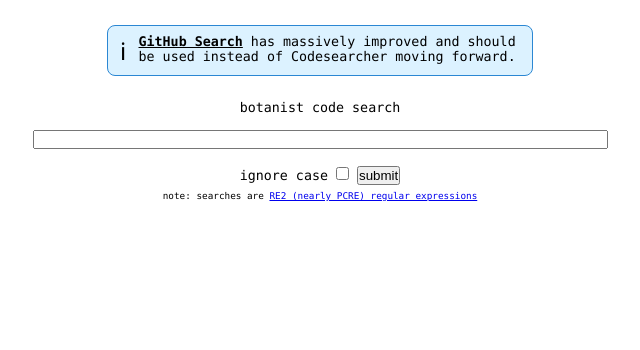
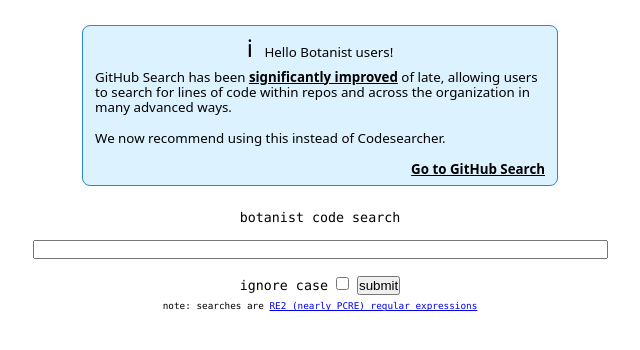
Before and after one commit to sproutsocial/botanist, a Django app: page / in a window 1280 px wide. Shown: the top 350 px of the page, without its empty margins (320-960 px from the left). Run offline with Django 3.2, Linux system fonts and the light colour scheme.

Commit message:
tweaks from feedback

```diff
--- a/webapp/ui/static/ui.css
+++ b/webapp/ui/static/ui.css
@@ -183,8 +183,9 @@ img.vcs_loc {
 }
 
 .deprecation-notice {
-    display: flex;
-    width: 400px;
+    width: 450px;
+    font-family: system-ui, -apple-system, BlinkMacSystemFont, "Segoe UI", Roboto, Oxygen, Ubuntu, Cantarell, "Fira Sans", "Droid Sans", "Helvetica Neue", sans-serif;
+    line-height: 1.15;
     border: 1px solid rgb(43, 135, 211);
     background-color: rgb(220, 242, 255);
     border-radius: 8px;
--- a/webapp/ui/templates/index.html
+++ b/webapp/ui/templates/index.html
@@ -3,9 +3,18 @@
 <div id="spacer" style="padding-top: 25px;"></div>
 <div id="search-main">
     <div class="deprecation-notice">
-        <span style="font-size:24px;margin-right:8px;">&#x2139;</span>
-        <span><a href="https://github.com/search?q=org%3Asproutsocial%20&type=code">GitHub Search</a>
-            has massively improved and should be used instead of Codesearcher moving forward.</span>
+        <div style="margin-bottom:8px">
+            <span style="font-size:24px;margin-right:8px;">&#x2139;</span>
+            Hello Botanist users!
+        </div>
+        <div style="text-align:left;margin-bottom:16px">
+            GitHub Search has been <a target="_blank" href="https://github.blog/changelog/2022-11-09-introducing-an-all-new-code-search-and-code-browsing-experience/">significantly improved</a>
+            of late, allowing users to search for lines of code within repos and across the organization in many advanced ways.<br><br>
+            We now recommend using this instead of Codesearcher.
+        </div>
+        <div style="text-align:right">
+            <a href="https://github.com/search?q=org%3Asproutsocial%20&type=code" style="text-align:right">Go to GitHub Search</a>
+        </div>
     </div>
     botanist code search<br><br>
 
```
